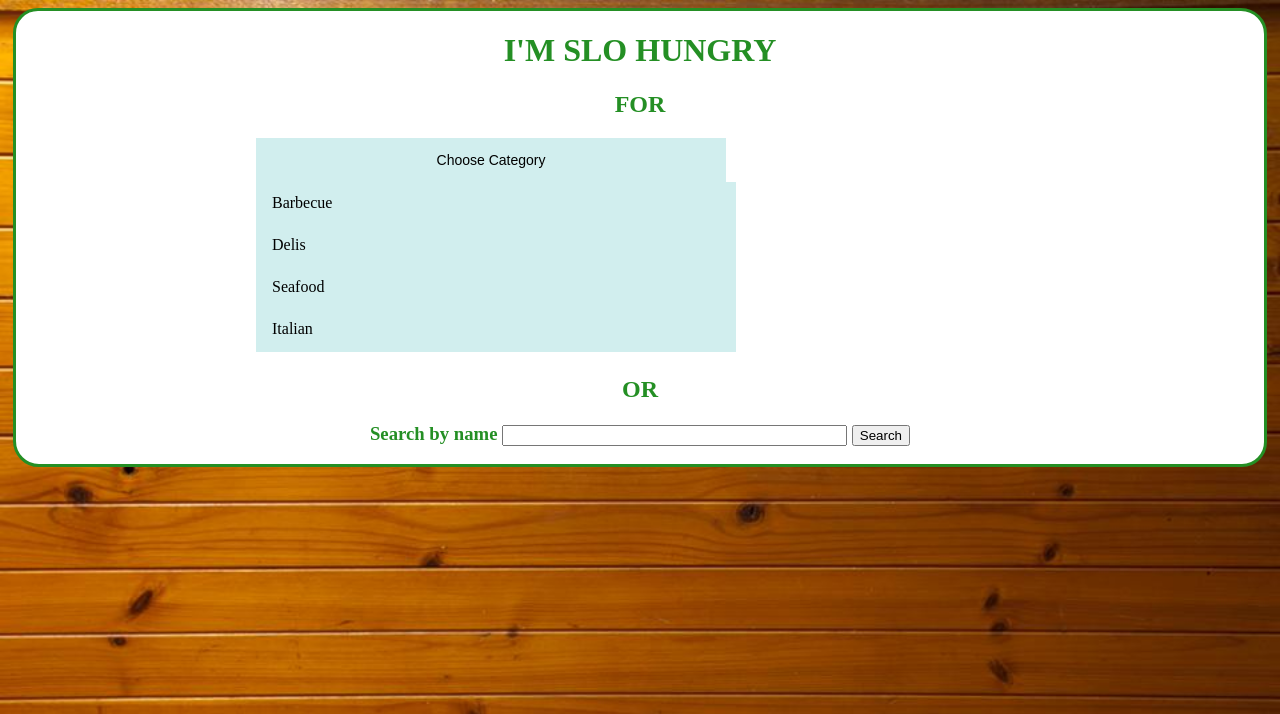
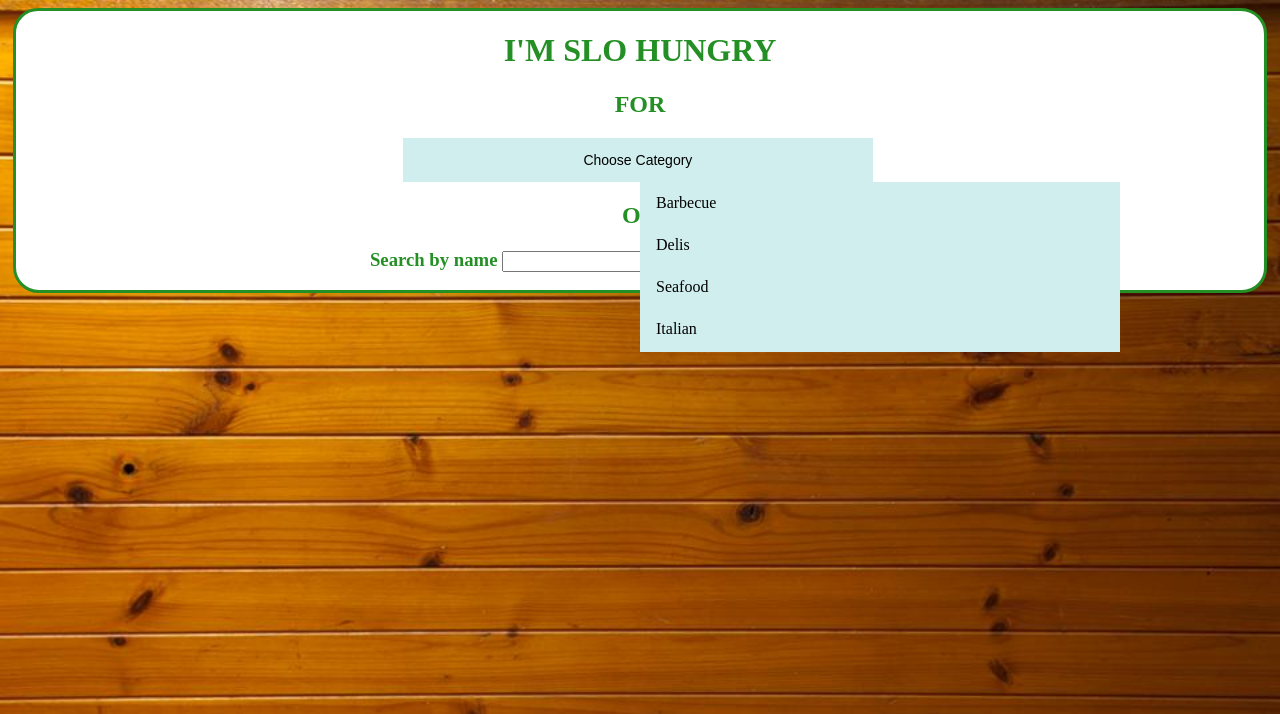
Before and after one commit to calberth/SLO_Hungry, a PHP site: page /SLO_Hungry/pages/searchpage.html in a window 1280 px wide, after a click on "Choose Category". Shown: the top 714 px of the page. Run offline with PHP 8.4, Linux system fonts and the light colour scheme; some libraries are stand-ins or nearby versions.

Commit message:
fix to Search Page

```diff
--- a/api/confi.php
+++ b/api/confi.php
@@ -1,5 +1,5 @@
 <?php
 header('Access-Control-Allow-Origin: *');
-$conn = mysql_connect("localhost", "root", "SLOHungry123");
+$conn = mysql_connect("localhost", "root", "");
 mysql_select_db('slohungry', $conn);
 ?>
--- a/pages/restaurant.html
+++ b/pages/restaurant.html
@@ -1,3 +1,4 @@
+<!DOCTYPE html>
 <html>
 <head>
 	<link rel="stylesheet" type="text/css" href="../style/restaurantPage.css" />
--- a/pages/searchpage.html
+++ b/pages/searchpage.html
@@ -15,6 +15,7 @@
 	margin-top: 5px;
 	margin-bottom:5px;
 	border-radius: 25px 26px;
+	align-items:center;
 }
 
 body {
@@ -57,18 +58,18 @@ h3 {
         border: none;
         width: 470px;
         cursor: pointer;
+	margin: 0 31%;
 	text-align:center;
-	margin:0 50%;
 }
 
 .dropdown {
         position: relative;
-        display: inline-block;
+	margin: 0 auto;
 }
 
 .dropdown-content {
         display: none;
-        position: relative;
+        position: absolute;
         background-color: #D1EEEE;
         min-width: 480px;
         box-shadow: none;
```
Also changed, not shown: style/restaurantPage.css (+5 -2 lines).
